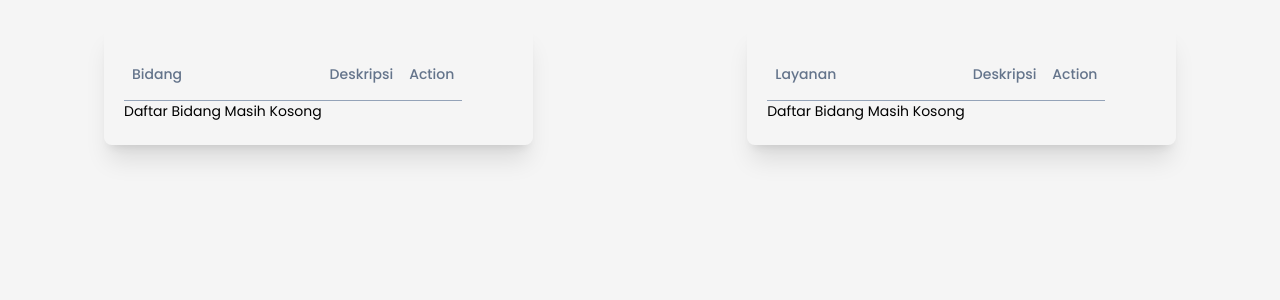
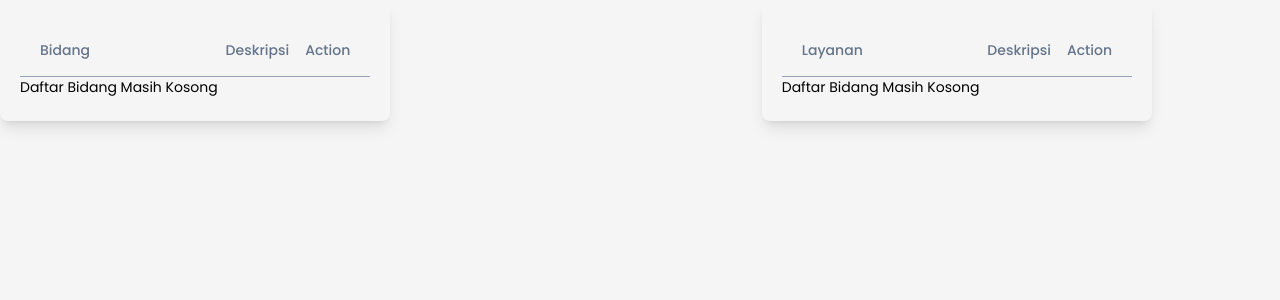
Before and after one commit to AthallahZachari/BukuTamu-Kanwil-Kementrian-Agama-DIY, a PHP site: page /pages/admin/admin_edit.php in a window 1280 px wide. Shown: the top 300 px of the page. Run offline with PHP 8.4, Linux system fonts and the light colour scheme; data that the repository does not hold is empty; some libraries are stand-ins or nearby versions.

Commit message:
table adjusment

```diff
--- a/pages/admin/admin_edit.php
+++ b/pages/admin/admin_edit.php
@@ -4,14 +4,14 @@ include '../../includes/header.php';
 ?>
 
 <body>
-    <div class=" mx-auto flex justify-between w-[90%] px-10 py-6">
-        <section class=" w-[40%] shadow-xl rounded-lg py-6 px-5">
-            <table class=" text-sm overflow-x-auto table-auto">
+    <section class=" w-[90%] flex justify-between">
+        <div class="px-5 py-6 shadow-lg rounded-lg">
+            <table class=" text-sm overflow-x-auto px-5 table-auto">
                 <thead>
                     <tr>
-                        <th class="py-4 px-2 text-left font-medium border-b border-slate-400 text-slate-500">Bidang</th>
+                        <th class="py-4 pl-5 pr-2 text-left font-medium border-b border-slate-400 text-slate-500">Bidang</th>
                         <th class="py-4 px-2 text-left font-medium border-b border-slate-400 text-slate-500">Deskripsi</th>
-                        <th class="py-4 px-2 text-left font-medium border-b border-slate-400 text-slate-500">Action</th>
+                        <th class="py-4 pl-2 pr-5 text-left font-medium border-b border-slate-400 text-slate-500">Action</th>
                     </tr>
                 </thead>
                 <tbody>
@@ -19,13 +19,13 @@ include '../../includes/header.php';
                         <?php foreach ($listBidang as $index => $list) : ?>
                             <?= $index == 0 ? '' :
                                 '<tr class="hover:bg-gray-100 px-2 py-2 text-md text-black">
-                                <td class=" p-2">' . $list['bidang'] . '</td>
-                                <td class=" p-2"> ' . $list['deskripsi'] . ' </td>
-                                <td class=" py-3 text-slate-800">
-                                    <button onclick="" class=" px-2 py-1 border border-slate-400 rounded-md hover:bg-slate-200 transition-all duration-300"><i class="fa-solid fa-pen-to-square"></i></button>
-                                    <button onclick="" class=" px-2 py-1 border border-slate-400 rounded-md hover:bg-red-800 transition-all duration-300"><i class="fa-solid fa-trash"></i></button>
-                                </td>
-                            </tr>'; ?>
+                                    <td class=" pl-5 pr-2">' . $list['bidang'] . '</td>
+                                    <td class=" p-2"> ' . $list['deskripsi'] . ' </td>
+                                    <td class=" py-3 pl-2 pr-5 text-slate-800">
+                                        <button onclick="" class=" px-2 py-1 border border-slate-400 rounded-md hover:bg-slate-200 transition-all duration-300"><i class="fa-solid fa-pen-to-square"></i></button>
+                                        <button onclick="" class=" px-2 py-1 border border-slate-400 rounded-md hover:bg-red-500 transition-all duration-300"><i class="fa-solid fa-trash"></i></button>
+                                    </td>
+                                </tr>'; ?>
                         <?php endforeach; ?>
                     <?php else : ?>
                         <tr>
@@ -34,25 +34,25 @@ include '../../includes/header.php';
                     <?php endif; ?>
                 </tbody>
             </table>
-        </section>
-        <section class=" w-[40%] shadow-xl rounded-lg py-6 px-5">
+        </div>
+        <div class=" px-5 py-6 shadow-lg rounded-lg">
             <table class=" text-sm overflow-x-auto table-auto">
                 <thead>
                     <tr>
-                        <th class="py-4 px-2 text-left font-medium border-b border-slate-400 text-slate-500">Layanan</th>
+                        <th class="py-4 pr-2 pl-5 text-left font-medium border-b border-slate-400 text-slate-500">Layanan</th>
                         <th class="py-4 px-2 text-left font-medium border-b border-slate-400 text-slate-500">Deskripsi</th>
-                        <th class="py-4 px-2 text-left font-medium border-b border-slate-400 text-slate-500">Action</th>
+                        <th class="py-4 pl-2 pr-5 text-left font-medium border-b border-slate-400 text-slate-500">Action</th>
                     </tr>
                 </thead>
                 <tbody>
                     <?php if ($queryLayanan->rowCount() > 0) : ?>
                         <?php foreach ($listLayanan as $row) : ?>
                             <tr class="hover:bg-gray-100 p-3 text-md text-black" id="row-<?= $row['id_layanan']; ?>">
-                                <td class=" p-2"><?= $row['layanan'] ?></td>
+                                <td class=" pr-2 pl-5"><?= $row['layanan'] ?></td>
                                 <td></td>
-                                <td class=" py-3 text-slate-800">
+                                <td class=" py-3 pr-5 pl-2 text-slate-800">
                                     <button onclick="" class=" px-2 py-1 border border-slate-400 rounded-md hover:bg-slate-200 transition-all duration-300"><i class="fa-solid fa-pen-to-square"></i></button>
-                                    <button onclick="" class=" px-2 py-1 border border-slate-400 rounded-md hover:bg-red-800 transition-all duration-300"><i class="fa-solid fa-trash"></i></button>
+                                    <button onclick="" class=" px-2 py-1 border border-slate-400 rounded-md hover:bg-red-500 transition-all duration-300"><i class="fa-solid fa-trash"></i></button>
                                 </td>
                             </tr>
                         <?php endforeach; ?>
@@ -63,6 +63,6 @@ include '../../includes/header.php';
                     <?php endif; ?>
                 </tbody>
             </table>
-        </section>
-    </div>
+        </div>
+    </section>
 </body>
--- a/pages/admin/navbar_admin.php
+++ b/pages/admin/navbar_admin.php
@@ -7,7 +7,7 @@ if (!isset($_SESSION['pegawai'])) {
 
 $sessionAdmin = $_SESSION['pegawai'];
 ?>
-<div class=" sticky top-0 z-10 bg-glass-bg backdrop-blur-sm shadow-lg w-full m-auto px-10 py-4 flex justify-between items-center">
+<div class=" sticky top-0 z-50 bg-glass-bg backdrop-blur-lg shadow-lg w-full m-auto px-10 py-4 flex justify-between items-center">
     <div class=" flex align-middle items-center">
         <div class="w-[40px] h-[40px] mr-2 bg-cover bg-center ">
             <img src="https://gunungkidul.kemenag.go.id/asset/file_info/LOGO_KEMENAG.png" alt="logo" class=" w-full h-full object-cover ">
```
Also changed, not shown: pages/admin/dashboard.php (+5 -4 lines).
